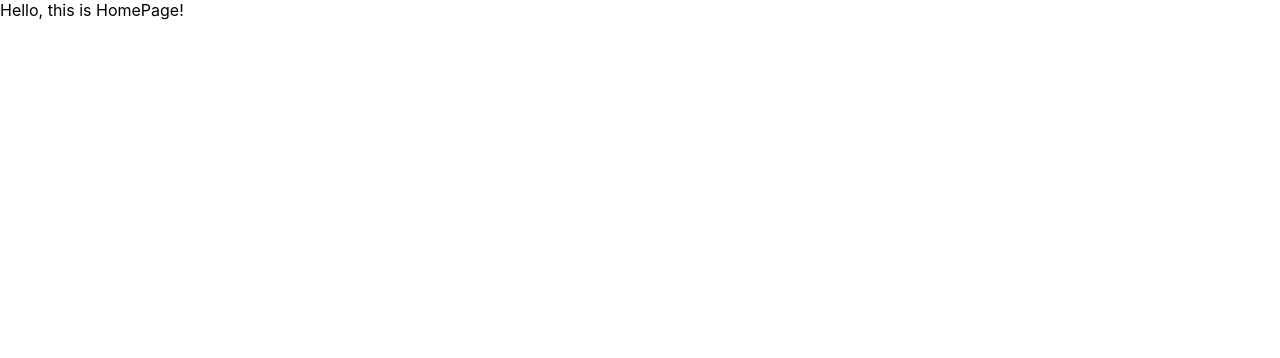
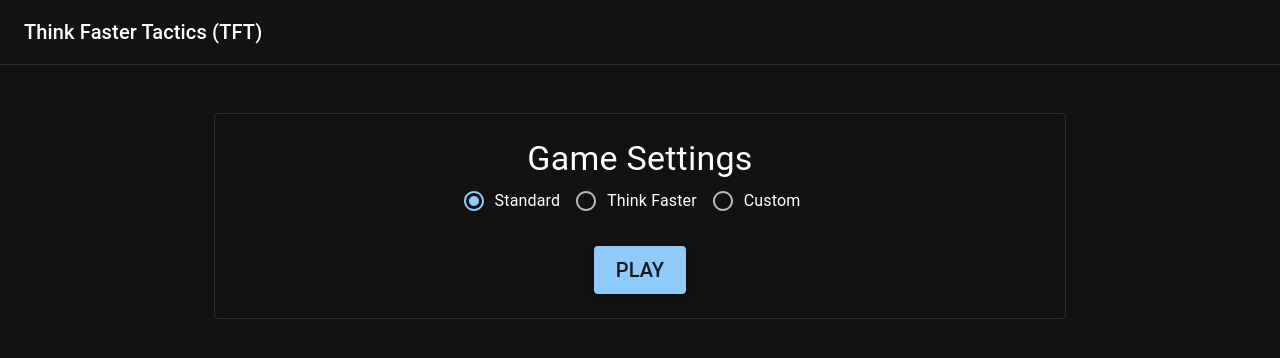
Before and after one commit to qhen143/thinkfaster, a Next.js app: page / in a window 1280 px wide. Shown: the top 358 px of the page. Built offline with nearby package versions, Linux system fonts and the light colour scheme.

Commit message:
WIP: home screen

```diff
--- a/package.json
+++ b/package.json
@@ -3,6 +3,12 @@
   "version": "0.1.0",
   "private": true,
   "dependencies": {
+    "@emotion/react": "^11.10.6",
+    "@emotion/server": "^11.10.0",
+    "@emotion/styled": "^11.10.6",
+    "@fontsource/roboto": "^4.5.8",
+    "@mui/icons-material": "^5.11.16",
+    "@mui/material": "^5.12.1",
     "@testing-library/jest-dom": "^5.16.5",
     "@testing-library/react": "^13.4.0",
     "@testing-library/user-event": "^13.5.0",
--- a/pages/index.js
+++ b/pages/index.js
@@ -1,14 +1,43 @@
 import Head from "next/head";
+import Menu from '../src/components/Menu';
+import { ThemeProvider, createTheme } from '@mui/material/styles';
+import CssBaseline from '@mui/material/CssBaseline';
+import AppBar from '@mui/material/AppBar';
+import Toolbar from '@mui/material/Toolbar';
+import Typography from '@mui/material/Typography';
+
+const darkTheme = createTheme({
+  palette: {
+    mode: 'dark',
+  },
+});
 
 export default function HomePage() {
   return (
     <>
-        <Head>
-            <title>Home - HomePage</title>
-        </Head>
-        <div>
-            Hello, this is HomePage!
-        </div>
+      <Head>
+        <title>ThinkFasterTactics - Home</title>
+      </Head>
+
+      <ThemeProvider theme={darkTheme}>
+        <CssBaseline />
+        <AppBar
+          position="absolute"
+          color="default"
+          elevation={0}
+          sx={{
+            position: 'relative',
+            borderBottom: (t) => `1px solid ${t.palette.divider}`,
+          }}
+        >
+          <Toolbar>
+            <Typography variant="h6" color="inherit" noWrap>
+              Think Faster Tactics (TFT)
+            </Typography>
+          </Toolbar>
+        </AppBar>
+        <Menu />
+      </ThemeProvider>
     </>
   )
 }
--- /dev/null
+++ b/src/components/Menu.tsx
@@ -0,0 +1,95 @@
+import { Accordion, AccordionDetails, AccordionSummary, Box, Button, Card, Container, FormControl, FormControlLabel, Radio, RadioGroup, Slider, Typography } from "@mui/material";
+import Grid from '@mui/material/Unstable_Grid2';
+import SettingSlider from "./SettingSlider";
+import { useState } from "react";
+import ExpandMoreIcon from '@mui/icons-material/ExpandMore';
+
+function Menu() {
+    const [selectedValue, setSelectedValue] = useState('standard');
+
+    const handleRadioChange = (event: React.ChangeEvent<HTMLInputElement>) => {
+        setSelectedValue(event.target.value);
+    };
+
+    return (
+        <>
+            <Container maxWidth='md'>
+                <Card variant="outlined" sx={{ my: { xs: 3, md: 6 }, p: { xs: 2, md: 3 } }}>
+                    <Grid container>
+                        <Grid xs={12}>
+                            <Typography component="h1" variant="h4" align="center">
+                                Game Settings
+                            </Typography>
+                        </Grid>
+                        <Grid xs={12}>
+                            <RadioGroup
+                                row
+                                value={selectedValue}
+                                onChange={handleRadioChange}
+                                sx={{
+                                    justifyContent: "center",
+                                    alignItems: "center"
+                                }}
+                            >
+                                <FormControlLabel value="standard" control={<Radio />} label="Standard" />
+                                <FormControlLabel value="thinkfaster" control={<Radio />} label="Think Faster" />
+                                <FormControlLabel value="custom" control={<Radio />} label="Custom" />
+                            </RadioGroup>
+                        </Grid>
+                    </Grid>
+                    {selectedValue === 'custom' && (
+                        <>
+                            <Accordion>
+                                <AccordionSummary
+                                    expandIcon={<ExpandMoreIcon />}
+                                >
+                                    <Typography component="h1" variant="h5" align="center">
+                                        Basic Settings
+                                    </Typography>
+                                </AccordionSummary>
+                                <AccordionDetails>
+                                    <Grid container spacing={1} sx={{ px: { xs: 4, md: 8 } }}>
+                                        <SettingSlider label='Starting Time' defaultValue={50} min={10} max={100}/>
+                                        <SettingSlider label='Starting Level' defaultValue={1} min={1} max={10}/>
+                                        <SettingSlider label='Starting Gold' defaultValue={0} min={0} max={100}/>
+                                    </Grid>
+                                </AccordionDetails>
+                            </Accordion>
+                            <Accordion>
+                                <AccordionSummary
+                                    expandIcon={<ExpandMoreIcon />}
+                                >
+                                    <Typography component="h1" variant="h5" align="center">
+                                        Advanced Settings
+                                    </Typography>
+                                </AccordionSummary>
+                                <AccordionDetails>
+                                    <Grid container spacing={1} sx={{ px: { xs: 4, md: 8 } }}>
+                                        <SettingSlider label='Shop Size' defaultValue={5} min={1} max={10}/>
+                                        <SettingSlider label='Bench Size' defaultValue={9} min={2} max={10}/>
+                                        <SettingSlider label='XP Modifer' defaultValue={4} min={1} max={10}/>
+                                    </Grid>
+                                </AccordionDetails>
+                            </Accordion>
+                        </>
+                    )}
+                    <Box sx={{ display: 'flex', justifyContent: 'center' }}>
+                        <Button
+                            variant="contained"
+                            size="large"
+                            // onClick={handleNext}
+                            sx={{ mt: 3}}
+                        >
+                            <Typography component="h1" variant="h6" align="center">
+                                Play
+                            </Typography>
+                        </Button>
+                    </Box>
+
+                </Card>
+            </Container>
+        </>
+    );
+}
+
+export default Menu;
--- /dev/null
+++ b/src/components/SettingSlider.tsx
@@ -0,0 +1,68 @@
+import { Typography, Slider, Input } from "@mui/material";
+import { useState } from "react";
+import Grid from '@mui/material/Unstable_Grid2';
+
+
+
+function SettingSlider(props: {
+    label: string,
+    defaultValue: number,
+    min: number,
+    max: number,
+})
+{
+    // const [value, setValue] = useState<number | string | Array<number | string>>(props.defaultValue);
+    // const handleSliderChange = (event: Event, newValue: number | number[]) => {
+    //     setValue(newValue);
+    //   };
+
+    // const handleInputChange = (event: React.ChangeEvent<HTMLInputElement>) => {
+    // setValue(event.target.value === '' ? '' : Number(event.target.value));
+    // };
+
+    // const handleBlur = () => {
+    //     const val = Number(value);
+    //     if (val < props.min) {
+    //         setValue(props.min);
+    //     } else if (val > props.max) {
+    //         setValue(props.max);
+    //     }
+    // };
+
+    // TODO use value
+    return (
+        <>
+            <Grid xs={12}>
+                <Typography component="h1" variant="h6" align="left">
+                    {props.label}
+                </Typography>
+            </Grid>
+            <Grid xs={12}>
+                <Slider
+                    // value={typeof value === 'number' ? value : 0}
+                    // onChange={handleSliderChange}
+                    aria-labelledby="input-slider"
+                    defaultValue={props.defaultValue} min={props.min} max={props.max}
+                    valueLabelDisplay='on'
+                    sx={{ my: { xs: 1, md: 2 } }}
+                />
+            </Grid>
+                {/* <Grid item>
+                    <Input
+                        value={value}
+                        onChange={handleInputChange}
+                        onBlur={handleBlur}
+                        inputProps={{
+                            step: 1,
+                            min: props.min,
+                            max: props.max,
+                            type: 'number',
+                            'aria-labelledby': 'input-slider',
+                        }}
+                    />
+                </Grid> */}
+        </>
+    )
+}
+
+export default SettingSlider;
--- a/styles/App.module.css
+++ b/styles/App.module.css
@@ -1,5 +1,14 @@
 .App {
   text-align: center;
+
+  background-color: #282c34;
+  min-height: 100vh;
+  display: flex;
+  flex-direction: column;
+  align-items: center;
+  justify-content: center;
+  font-size: calc(10px + 2vmin);
+  color: white;
 }
 
 .App-logo {
@@ -11,17 +20,6 @@
   .App-logo {
     animation: App-logo-spin infinite 20s linear;
   }
-}
-
-.AppHeader {
-  background-color: #282c34;
-  min-height: 100vh;
-  display: flex;
-  flex-direction: column;
-  align-items: center;
-  justify-content: center;
-  font-size: calc(10px + 2vmin);
-  color: white;
 }
 
 .App-link {
```
Also changed, not shown: src/components/App.tsx (+3 -4 lines), 1 other file (tests, documents, lock files or other folders).
